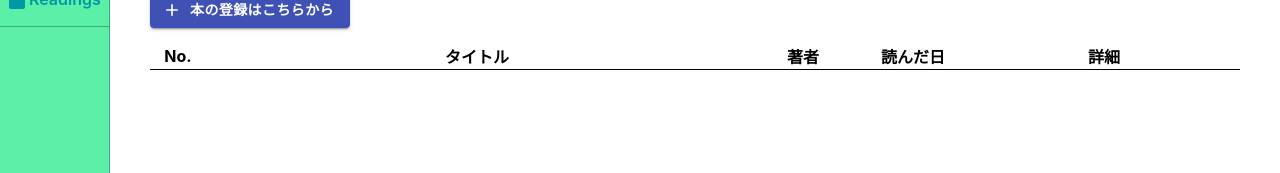
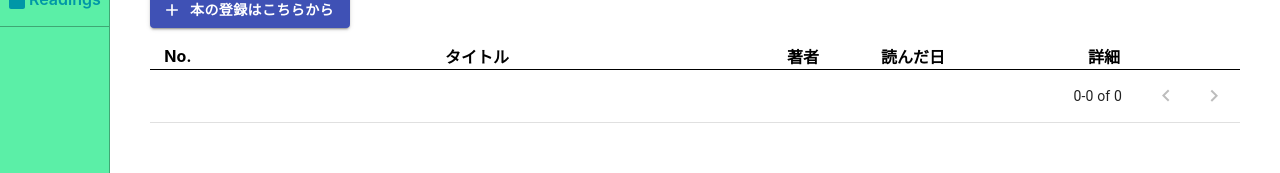
Before and after one commit to azufb/self-manage-app, a React app: page /Readings in a window 1280 px wide. Shown: the part 154-327 px from the top of the page. Built offline with nearby package versions, Linux system fonts and the light colour scheme.

Commit message:
ページネーション復活

```diff
--- a/src/components/ReadingList.js
+++ b/src/components/ReadingList.js
@@ -1,18 +1,18 @@
-import React, { useContext } from "react";
+import React, { useContext, useState } from "react";
 import AppContext from "../contexts/AppContext";
 import Reading from "./Reading";
 import styles from "../styles/EventList.css";
-//import TablePagination from '@material-ui/core/TablePagination';
+import TablePagination from '@material-ui/core/TablePagination';
 
 const ReadingList = () => {
   const { state } = useContext(AppContext);
-  //const [page, setPage] = useState(0);
-  //const [rowsPerPage] = useState(5);
+  const [page, setPage] = useState(0);
+  const [rowsPerPage] = useState(5);
 
-  /*const handleChangePage = (e, newPage) => {
+  const handleChangePage = (e, newPage) => {
     e.preventDefault();
     setPage(newPage);
-  };*/
+  };
 
   return (
       <table>
@@ -26,16 +26,13 @@ const ReadingList = () => {
           </tr>
         </thead>
         <tbody>
-          {
-            state.readings.map((reading, index) => (<Reading key={index} reading={reading} />))
-          }
-          {/*(rowsPerPage > 0
+          {(rowsPerPage > 0
               ? state.readings.slice(page * rowsPerPage, page * rowsPerPage + rowsPerPage)
               : state.readings
             ).map((reading, index) => (<Reading key={index} reading={reading} />)
-          )*/}
+          )}
         </tbody>
-        {/*<tfoot>
+        <tfoot>
           <tr>
             <TablePagination
               rowsPerPageOptions={[5]}
@@ -45,7 +42,7 @@ const ReadingList = () => {
               rowsPerPage={rowsPerPage}
             />
           </tr>
-        </tfoot>*/}
+        </tfoot>
       </table>
   )
 }
```
